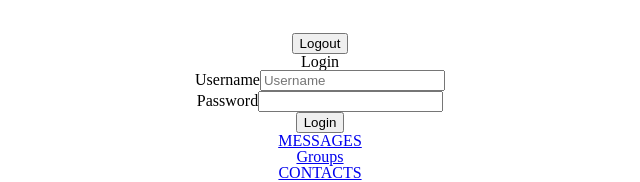
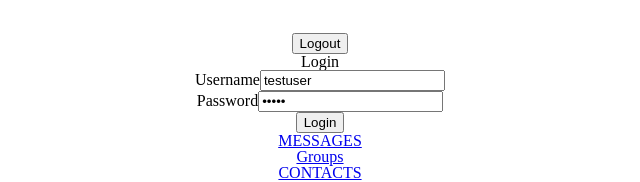
Before and after one commit to LukasDrinkwater/project-messaging-app, a React (Vite) app in the folder frontend/: page /login in a window 1280 px wide. Shown: the part 143-325 px from the top of the page, without its empty margins (320-960 px from the left). Built offline with nearby package versions, Linux system fonts and the light colour scheme.

Commit message:
worked on axios request, got it working and tested it

```diff
--- a/frontend/src/components/single-components/forms/LoginForm.jsx
+++ b/frontend/src/components/single-components/forms/LoginForm.jsx
@@ -11,8 +11,8 @@ export default function LoginForm() {
   const [loggedIn, setLoggedIn] = useContext(LoginContext);
 
   // States for the form
-  const [username, setUsername] = useState("");
-  const [password, setPassword] = useState("");
+  const [username, setUsername] = useState("testuser");
+  const [password, setPassword] = useState("12345");
 
   // Check if user is already logged in and then redirect
   useEffect(() => {
@@ -25,48 +25,25 @@ export default function LoginForm() {
   const handleLoginSubmit = async (e) => {
     e.preventDefault();
 
-    // const response = await axios({
-    //   method: "POST",
-    //   url: "/login",
-    // });
     try {
       const response = await axios({
         method: "POST",
-        url: "/api/test",
+        url: "/authentication/login",
+        withCredentials: true,
+        headers: {
+          "Content-Type": "application/json",
+        },
         data: {
           username,
           password,
         },
       });
 
-      console.log(response.data);
+      setLoggedIn(true);
+      navigate("/messages");
     } catch (error) {
       console.log("Error logging in:", error);
     }
-
-    // try {
-    //   const response = await fetch("http://localhost:3000/login", {
-    //     credentials: "include",
-    //     mode: "cors",
-    //     method: "POST",
-    //     headers: {
-    //       "Content-Type": "application/json",
-    //     },
-
-    //     body: JSON.stringify({
-    //       username,
-    //       password,
-    //     }),
-    //   });
-
-    //   // if login successfull set loggedIn state to true
-    //   if (response.ok) {
-    //     // const data = await response.json();
-    //     setLoggedIn(true);
-    //   }
-    // } catch (error) {
-    //   console.log("Error when logging in:", error);
-    // }
   };
 
   return (
```
